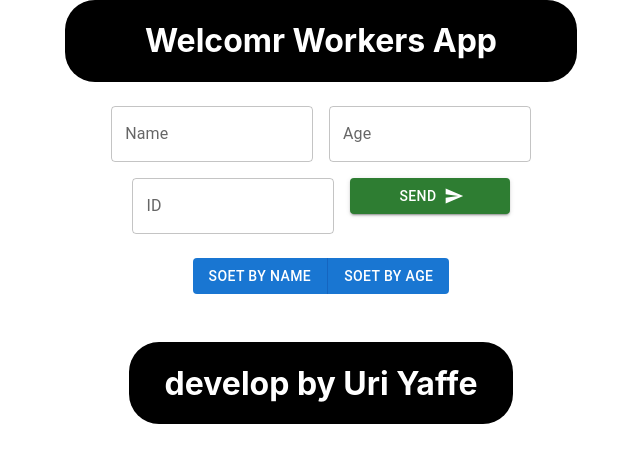
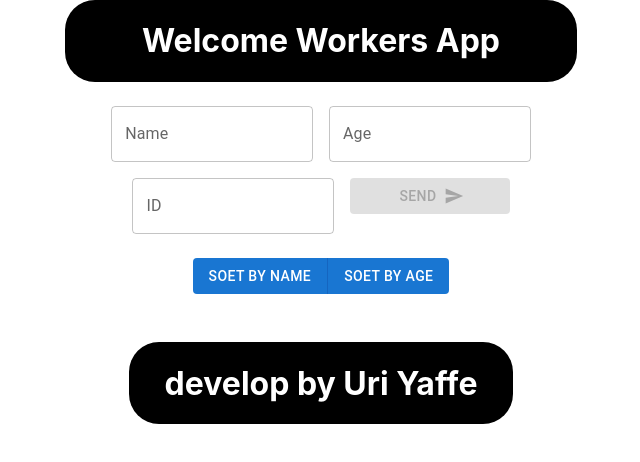
Before and after one commit to uriya4647/Workers, a React (Create React App) app: page / in a window 1280 px wide. Shown: the top 462 px of the page, without its empty margins (319-959 px from the left). Built offline with nearby package versions, Linux system fonts and the light colour scheme.

Commit message:
fix only ableButton

```diff
--- a/src/component/AddWorker.jsx
+++ b/src/component/AddWorker.jsx
@@ -82,6 +82,7 @@ const AddWorker = ({ pushWorker, isIdExsist }) => {
         variant="contained"
         endIcon={<SendIcon />}
         color="success"
+        disabled={ableButton }
       >
         Send
       </Button>
--- a/src/component/Header.jsx
+++ b/src/component/Header.jsx
@@ -3,7 +3,7 @@
 const Header = () => {
     return(
         <div style={{width: '40%' ,color: 'white', backgroundColor: 'black', borderRadius: '30px'}}>
-            <h1> Welcomr Workers App</h1>
+            <h1> Welcome Workers App</h1>
         </div>
     )
 }
```
Also changed, not shown: 1 other file (tests, documents, lock files or other folders).
